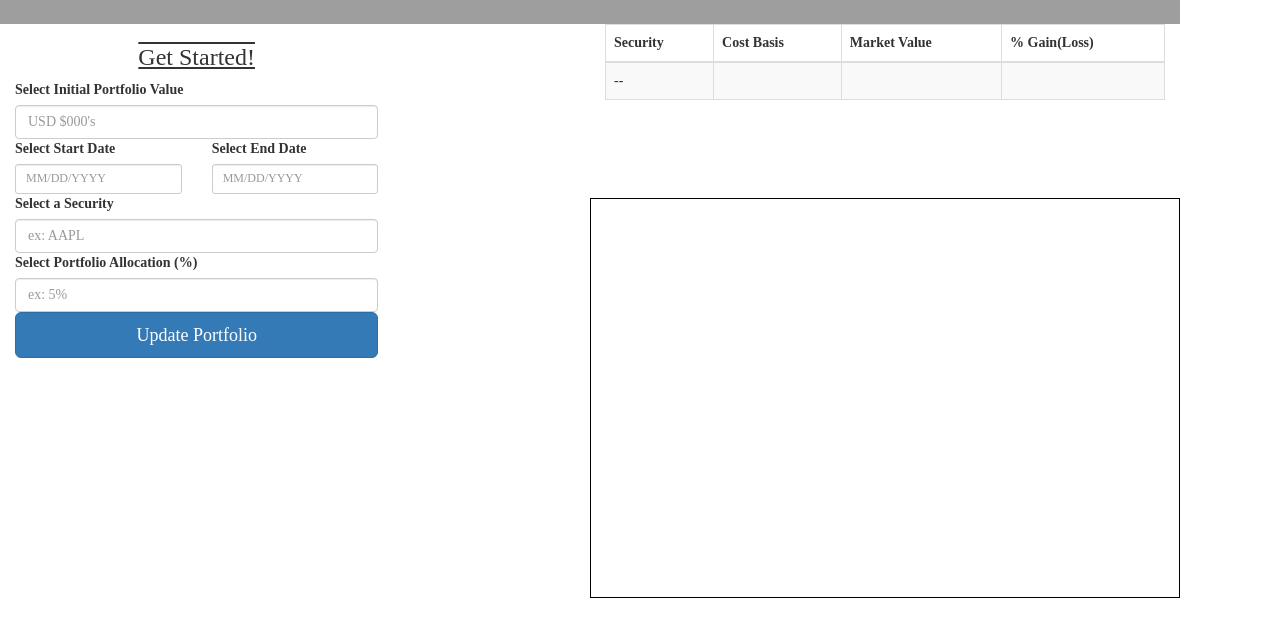
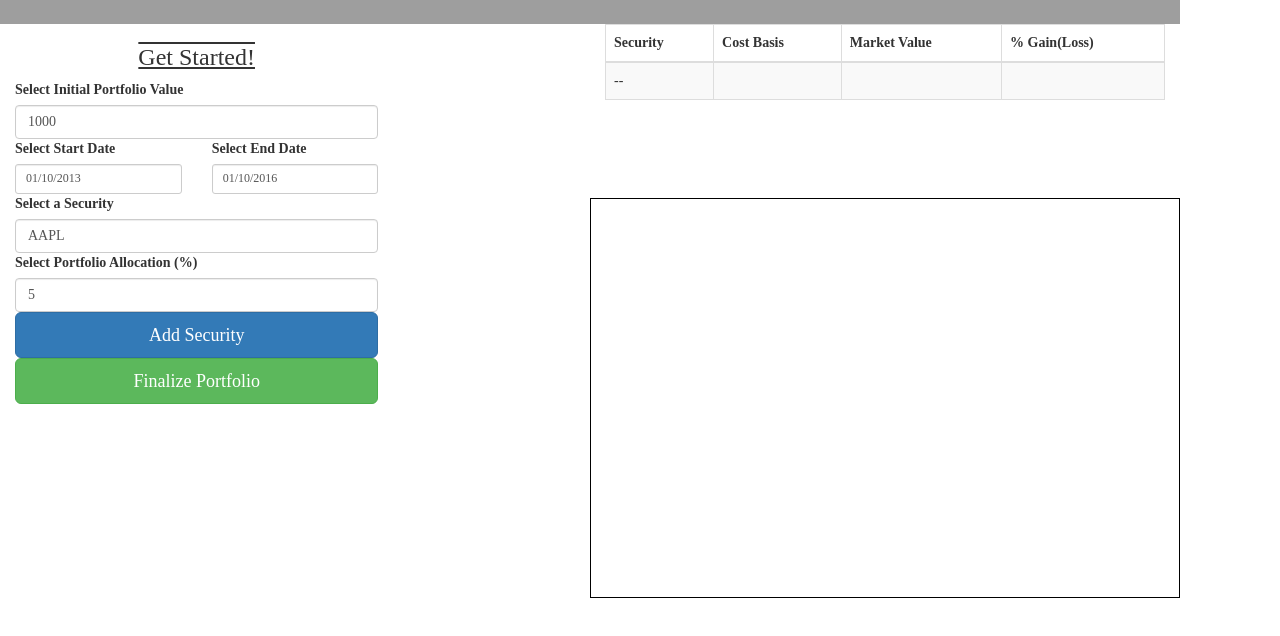
Before and after one commit to gvickstrom/Unit-1-StockSelection-Project, a website: page src/index.html in a window 1280 px wide. Shown: the part 116-752 px from the top of the page. Drawn offline with nearby package versions, Linux system fonts and the light colour scheme; grey boxes are pictures that could not be loaded.

Commit message:
gannons suggestions

```diff
--- a/src/index.html
+++ b/src/index.html
@@ -15,34 +15,39 @@
         <div class="col-md-8 col-sm-4">
           <h3 id="get-start">Get Started!</h3>
           <label for="portfolio-value">Select Initial Portfolio Value</label>
-          <input class ="form-control" type="text" name="portfolio-value" value="" placeholder="USD $000's" id="port-value">
+          <input class ="form-control" type="text" name="portfolio-value" value="1000" placeholder="USD $000's" id="port-value">
         </div>
       </div>
       <div class="row">
         <div class="col-md-4 col-sm-2">
           <label for="date-range">Select Start Date</label>
-          <input class="form-control input-sm" type="text" name="daterange" value="" placeholder="MM/DD/YYYY" id="date-start">
+          <input class="form-control input-sm" type="text" name="daterange" value="01/10/2013" placeholder="MM/DD/YYYY" id="date-start">
         </div>
         <div class="col-md-4 col-sm-2">
           <label for="date-range">Select End Date</label>
-          <input class="form-control input-sm" type="text" name="daterange" value="" placeholder="MM/DD/YYYY" id="date-finish">
+          <input class="form-control input-sm" type="text" name="daterange" value="01/10/2016" placeholder="MM/DD/YYYY" id="date-finish">
         </div>
       </div>
     <div class="row">
       <div class="col-md-8 col-sm-4">
         <label for="security-selection">Select a Security</label>
-        <input class="form-control" type="dropdown" name="security-selection" value="" placeholder="ex: AAPL" id="security">
+        <input class="form-control" type="dropdown" name="security-selection" value="AAPL" placeholder="ex: AAPL" id="security">
       </div>
     </div>
     <div class="row">
       <div class="col-md-8 col-sm-4">
         <label for="portfolio-allocation">Select Portfolio Allocation (%)</label>
-        <input class="form-control" type="text" name="portfolio-allocation" value="" placeholder="ex: 5%" id="allocation">
+        <input class="form-control" type="text" name="portfolio-allocation" value="5" placeholder="ex: 5%" id="allocation">
       </div>
     </div>
     <div class="row">
       <div class="col-md-8 col-sm-4">
-        <button class="btn btn-primary btn-lg btn-block" type="button" name="update" id="update-portfolio">Update Portfolio</button>
+        <button class="btn btn-primary btn-lg btn-block" type="button" name="update" id="update-portfolio">Add Security</button>
+      </div>
+    </div>
+    <div class="row">
+      <div class="col-md-8 col-sm-4">
+        <button class="btn btn-success btn-lg btn-block" type="button" name="update" id="update-portfolio">Finalize Portfolio</button>
       </div>
     </div>
   </section>
--- a/src/main.js
+++ b/src/main.js
@@ -8,17 +8,21 @@ $(function() {
     var currentDay = Date.parse(finishDateStr);
     var msDuration = currentDay - dateInMilliseconds;
     var diff = new moment.duration(msDuration);
+    //five line rule consider scoping these globally
     var duration = Math.floor(diff.asDays());
     //updates the ticket specified by user
     var symbol = $('#security').val();
     //calls the API function based on dates and ticker
-    fetchMarketData(symbol, duration);
+    fetchMarketData(symbol, duration)
     //append user inputs to table
     var cost = $('#port-value').val() * ($('#allocation').val() * 0.01);
-    var mv = 1;
+    var mv = 10 || priceArr.slice(-1);
+    console.log(mv); //need this to be priceArr.slice(-1) but priceArr is local variable from apicall.js
     var gain = 10 + '%';
     addRows(symbol, cost, mv, gain);
   });
+  //seperate this into its own funciton and js file and call it updatePortfolio
+  //and run the funciton with in the ready
 
 });
 //function to call API based on user inputs
@@ -29,4 +33,5 @@ function fetchMarketData(symbol, duration) {
 function addRows (symbol, cost, mv, gain) {
   $('#cost-basis-total').append($('#port-value').val());
   $('#scroll-table').append('<tr><td class="security">' + symbol + '</td><td class="security-cost-basis">' + cost + '</td><td class="security-mv">' + mv + '</td><td class="gain">' + gain + '</td></tr>');
+  //maybe define each of these table data as its own local variable i.e symbol cost, mv, gain => symbolTableData, costTableData, mvTableData, gainTableData
 }
```
Also changed, not shown: src/apicall.js (+5 -2 lines).
